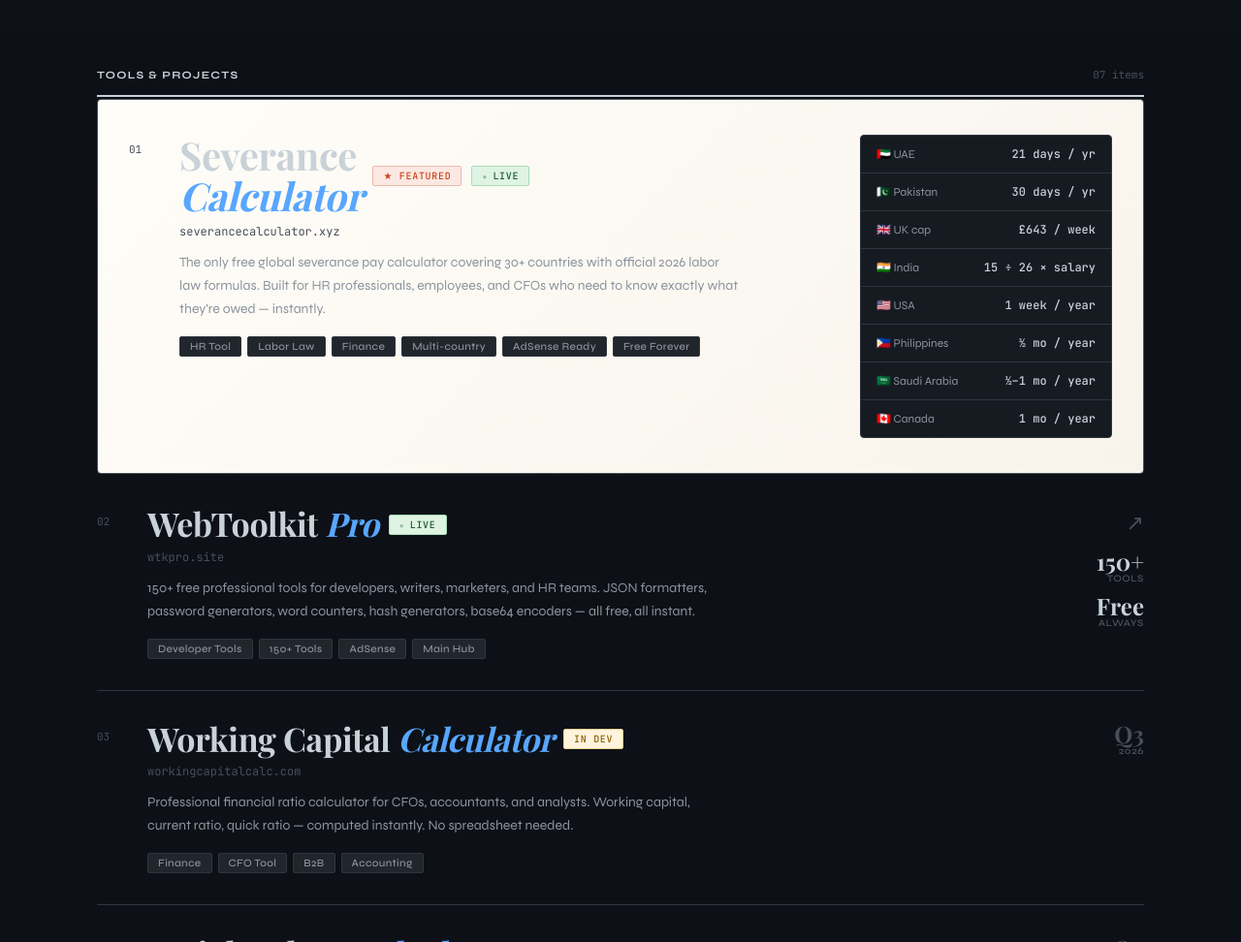
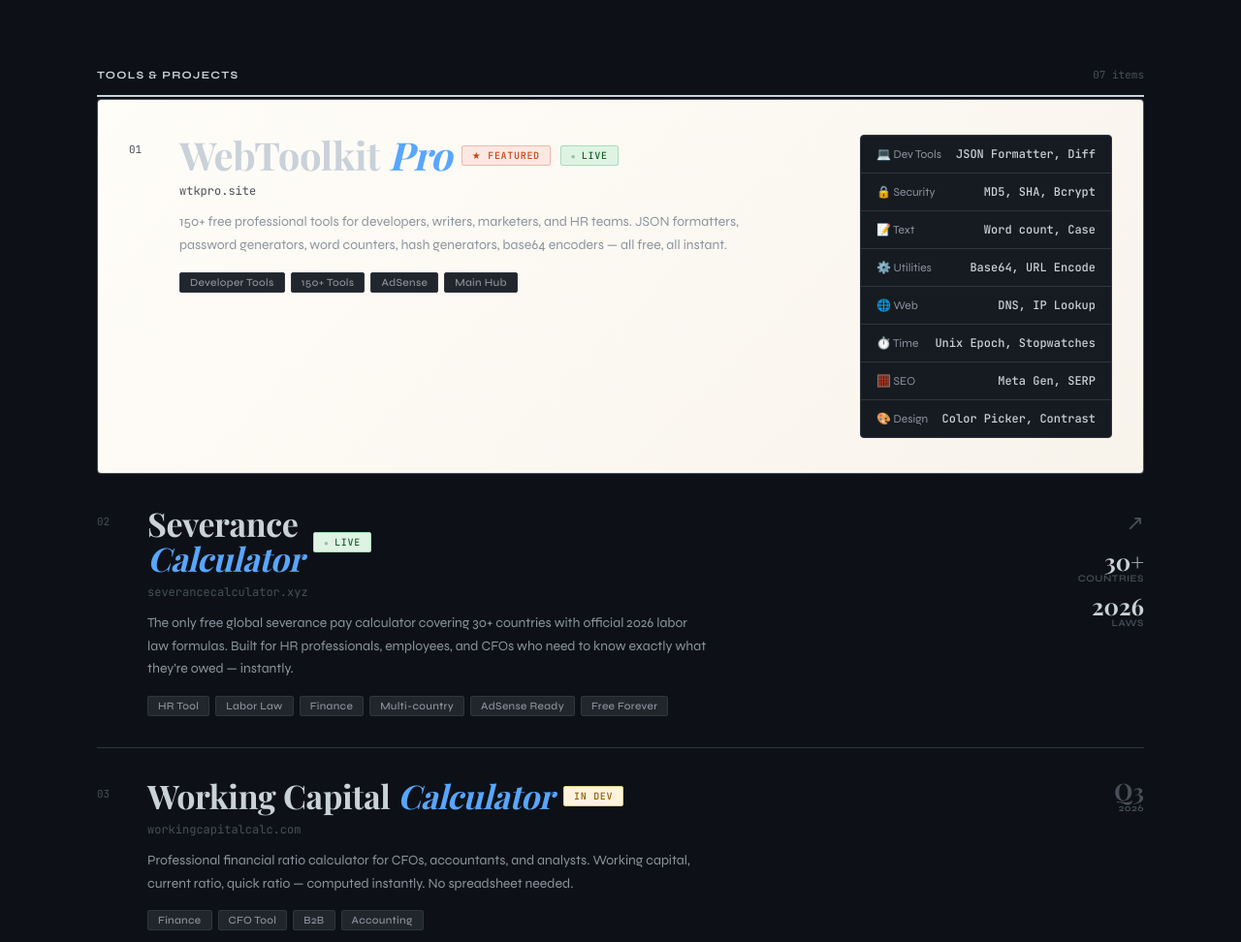
Before and after one commit to abusufyan-netizen/abusufyan-xyz, a website: page index.html in a window 1280 px wide. Shown: the part 765-1737 px from the top of the page at 97% size. Drawn offline with nearby package versions, Linux system fonts and the light colour scheme; a web font is replaced by a local one.

Commit message:
feat(portfolio): make wtkpro.site the featured project

```diff
--- a/index.html
+++ b/index.html
@@ -514,12 +514,41 @@
   <div class="listing" style="margin-top:2px" id="tools-listing">
 
     <!-- 01 FEATURED -->
-    <a class="li featured reveal" data-delay="1" href="https://severancecalculator.xyz" target="_blank" rel="noopener noreferrer" aria-label="Visit Severance Pay Calculator - Global 2026 Formulas">
+    <a class="li featured reveal" data-delay="1" href="https://wtkpro.site" target="_blank" rel="noopener">
       <div class="li-num">01</div>
       <div class="li-body">
         <div class="li-top">
+          <div class="li-name">WebToolkit <em>Pro</em></div>
+          <span class="badge b-feat">★ Featured</span>
+          <span class="badge b-live">Live</span>
+        </div>
+        <div class="li-url">wtkpro.site</div>
+        <div class="li-desc">150+ free professional tools for developers, writers, marketers, and HR teams. JSON formatters, password generators, word counters, hash generators, base64 encoders — all free, all instant.</div>
+        <div class="li-tags">
+          <span class="ltag">Developer Tools</span>
+          <span class="ltag">150+ Tools</span>
+          <span class="ltag">AdSense</span>
+          <span class="ltag">Main Hub</span>
+        </div>
+      </div>
+      <div class="feat-panel">
+        <div class="fp-row"><span class="fp-l">💻 Dev Tools</span><span class="fp-v">JSON Formatter, Diff</span></div>
+        <div class="fp-row"><span class="fp-l">🔒 Security</span><span class="fp-v">MD5, SHA, Bcrypt</span></div>
+        <div class="fp-row"><span class="fp-l">📝 Text</span><span class="fp-v">Word count, Case</span></div>
+        <div class="fp-row"><span class="fp-l">⚙️ Utilities</span><span class="fp-v">Base64, URL Encode</span></div>
+        <div class="fp-row"><span class="fp-l">🌐 Web</span><span class="fp-v">DNS, IP Lookup</span></div>
+        <div class="fp-row"><span class="fp-l">⏱️ Time</span><span class="fp-v">Unix Epoch, Stopwatches</span></div>
+        <div class="fp-row"><span class="fp-l">🧮 SEO</span><span class="fp-v">Meta Gen, SERP</span></div>
+        <div class="fp-row"><span class="fp-l">🎨 Design</span><span class="fp-v">Color Picker, Contrast</span></div>
+      </div>
+    </a>
+
+    <!-- 02 -->
+    <a class="li clickable reveal" data-delay="2" href="https://severancecalculator.xyz" target="_blank" rel="noopener noreferrer" aria-label="Visit Severance Pay Calculator - Global 2026 Formulas">
+      <div class="li-num">02</div>
+      <div class="li-body">
+        <div class="li-top">
           <div class="li-name">Severance<br><em>Calculator</em></div>
-          <span class="badge b-feat">★ Featured</span>
           <span class="badge b-live">Live</span>
         </div>
         <div class="li-url">severancecalculator.xyz</div>
@@ -533,40 +562,11 @@
           <span class="ltag">Free Forever</span>
         </div>
       </div>
-      <div class="feat-panel">
-        <div class="fp-row"><span class="fp-l">🇦🇪 UAE</span><span class="fp-v">21 days / yr</span></div>
-        <div class="fp-row"><span class="fp-l">🇵🇰 Pakistan</span><span class="fp-v">30 days / yr</span></div>
-        <div class="fp-row"><span class="fp-l">🇬🇧 UK cap</span><span class="fp-v">£643 / week</span></div>
-        <div class="fp-row"><span class="fp-l">🇮🇳 India</span><span class="fp-v">15 ÷ 26 × salary</span></div>
-        <div class="fp-row"><span class="fp-l">🇺🇸 USA</span><span class="fp-v">1 week / year</span></div>
-        <div class="fp-row"><span class="fp-l">🇵🇭 Philippines</span><span class="fp-v">½ mo / year</span></div>
-        <div class="fp-row"><span class="fp-l">🇸🇦 Saudi Arabia</span><span class="fp-v">½–1 mo / year</span></div>
-        <div class="fp-row"><span class="fp-l">🇨🇦 Canada</span><span class="fp-v">1 mo / year</span></div>
-      </div>
-    </a>
-
-    <!-- 02 -->
-    <a class="li clickable reveal" data-delay="2" href="https://wtkpro.site" target="_blank" rel="noopener">
-      <div class="li-num">02</div>
-      <div class="li-body">
-        <div class="li-top">
-          <div class="li-name">WebToolkit <em>Pro</em></div>
-          <span class="badge b-live">Live</span>
-        </div>
-        <div class="li-url">wtkpro.site</div>
-        <div class="li-desc">150+ free professional tools for developers, writers, marketers, and HR teams. JSON formatters, password generators, word counters, hash generators, base64 encoders — all free, all instant.</div>
-        <div class="li-tags">
-          <span class="ltag">Developer Tools</span>
-          <span class="ltag">150+ Tools</span>
-          <span class="ltag">AdSense</span>
-          <span class="ltag">Main Hub</span>
-        </div>
-      </div>
       <div class="li-right">
         <span class="li-arrow">↗</span>
         <div class="li-mets">
-          <div><div class="lm-v">150+</div><div class="lm-l">Tools</div></div>
-          <div><div class="lm-v">Free</div><div class="lm-l">Always</div></div>
+          <div><div class="lm-v">30+</div><div class="lm-l">Countries</div></div>
+          <div><div class="lm-v">2026</div><div class="lm-l">Laws</div></div>
         </div>
       </div>
     </a>
```
